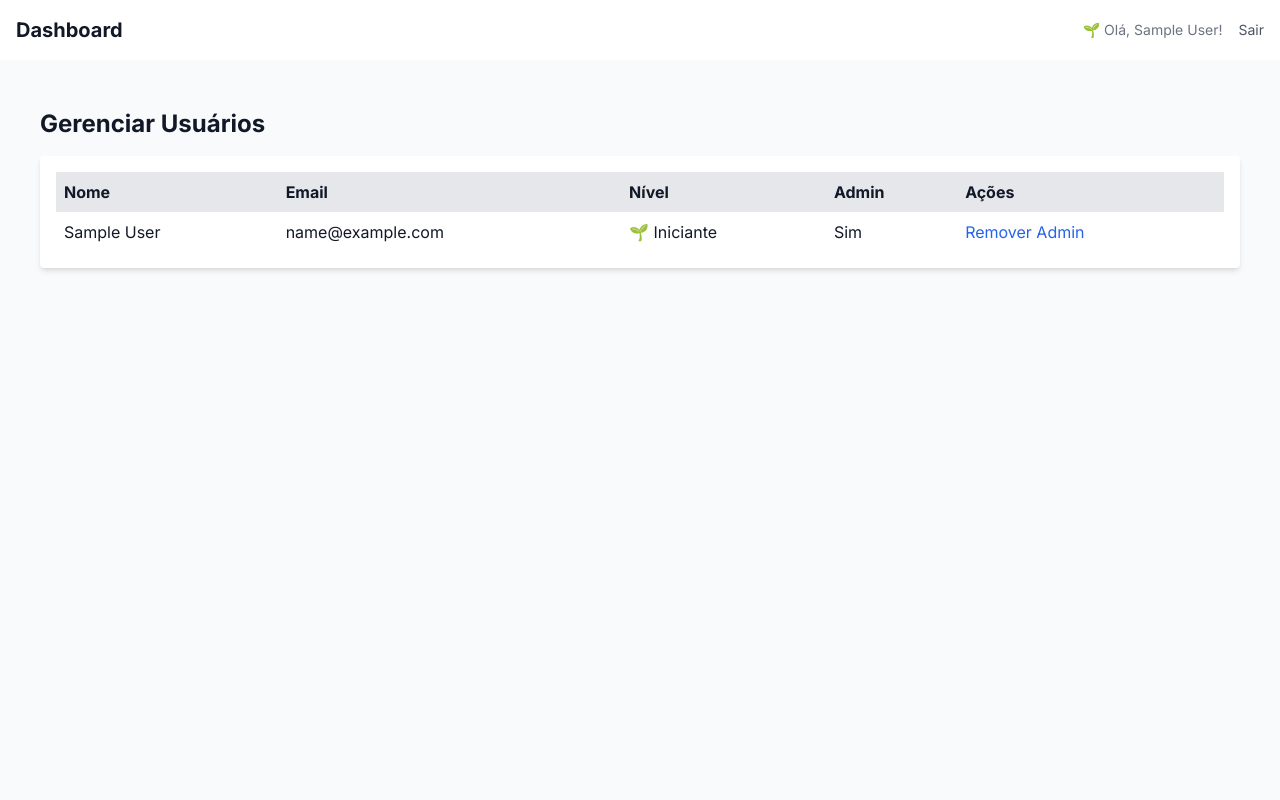
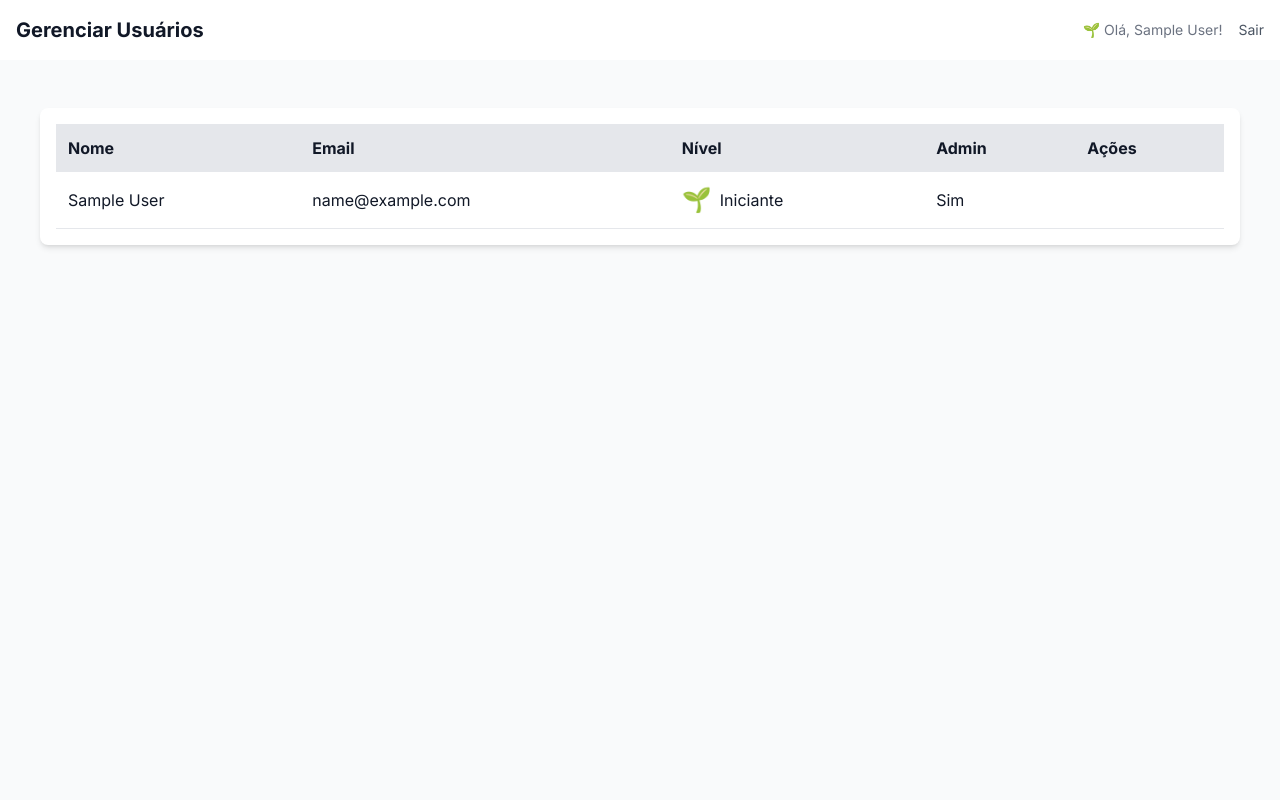
Before and after one commit to AlexandreCalmonJr/service_desk_chat_moderno, a Flask app: page /admin/users in a window 1280 px wide. Run offline with Flask 3, Linux system fonts and the light colour scheme; a user stored in the database is signed in; tables that the repository leaves empty hold one stand-in row (values such as "Sample post"); some libraries are stand-ins or nearby versions.

Commit message:
admin users html

```diff
--- a/templates/admin_users.html
+++ b/templates/admin_users.html
@@ -1,33 +1,52 @@
 {% extends "admin_base.html" %}
+
 {% block title %}Admin - Usuários - Service Desk{% endblock %}
+
+{% block page_title %}Gerenciar Usuários{% endblock %}
+
 {% block content %}
-    <h1 class="text-2xl font-bold mb-4">Gerenciar Usuários</h1>
-    <div class="bg-white dark:bg-gray-800 p-4 rounded shadow-md">
+<div class="bg-white dark:bg-gray-800 p-4 rounded-lg shadow-md">
+    <div class="overflow-x-auto">
         <table class="w-full">
             <thead>
                 <tr class="bg-gray-200 dark:bg-gray-700">
-                    <th class="p-2 text-left">Nome</th>
-                    <th class="p-2 text-left">Email</th>
-                    <th class="p-2 text-left">Nível</th>
-                    <th class="p-2 text-left">Admin</th>
-                    <th class="p-2 text-left">Ações</th>
+                    <th class="p-3 text-left">Nome</th>
+                    <th class="p-3 text-left">Email</th>
+                    <th class="p-3 text-left">Nível</th>
+                    <th class="p-3 text-left">Admin</th>
+                    <th class="p-3 text-left">Ações</th>
                 </tr>
             </thead>
             <tbody>
                 {% for user in users %}
-                    <tr class="{% if loop.index % 2 == 0 %}bg-gray-50 dark:bg-gray-800{% else %}bg-white dark:bg-gray-900{% endif %}">
-                        <td class="p-2">{{ user.name }}</td>
-                        <td class="p-2">{{ user.email }}</td>
-                        <td class="p-2">{{ user.level.insignia }} {{ user.level.name }}</td>
-                        <td class="p-2">{{ 'Sim' if user.is_admin else 'Não' }}</td>
-                        <td class="p-2">
+                    <tr class="border-b dark:border-gray-600">
+                        <td class="p-3">{{ user.name }}</td>
+                        <td class="p-3">{{ user.email }}</td>
+                        <td class="p-3 flex items-center">
+                            {# AQUI ESTÁ A CORREÇÃO #}
+                            {% if user.level and user.level.insignia %}
+                                {# Se a insígnia for um URL, mostra a imagem #}
+                                {% if 'cloudinary' in user.level.insignia %}
+                                    <img src="{{ user.level.insignia }}" alt="{{ user.level.name }}" class="w-8 h-8 rounded-full object-cover mr-2">
+                                {# Se for um emoji ou texto, mostra o texto #}
+                                {% else %}
+                                    <span class="text-2xl mr-2">{{ user.level.insignia }}</span>
+                                {% endif %}
+                            {% endif %}
+                            <span>{{ user.level.name if user.level else 'N/A' }}</span>
+                        </td>
+                        <td class="p-3">{{ 'Sim' if user.is_admin else 'Não' }}</td>
+                        <td class="p-3">
+                            {% if user.id != current_user.id %}
                             <form method="POST" action="{{ url_for('toggle_admin', user_id=user.id) }}">
-                                <button type="submit" class="text-blue-600 hover:underline">{{ 'Remover Admin' if user.is_admin else 'Tornar Admin' }}</button>
+                                <button type="submit" class="text-blue-500 hover:underline">{{ 'Remover Admin' if user.is_admin else 'Tornar Admin' }}</button>
                             </form>
+                            {% endif %}
                         </td>
                     </tr>
                 {% endfor %}
             </tbody>
         </table>
     </div>
+</div>
 {% endblock %}
```
